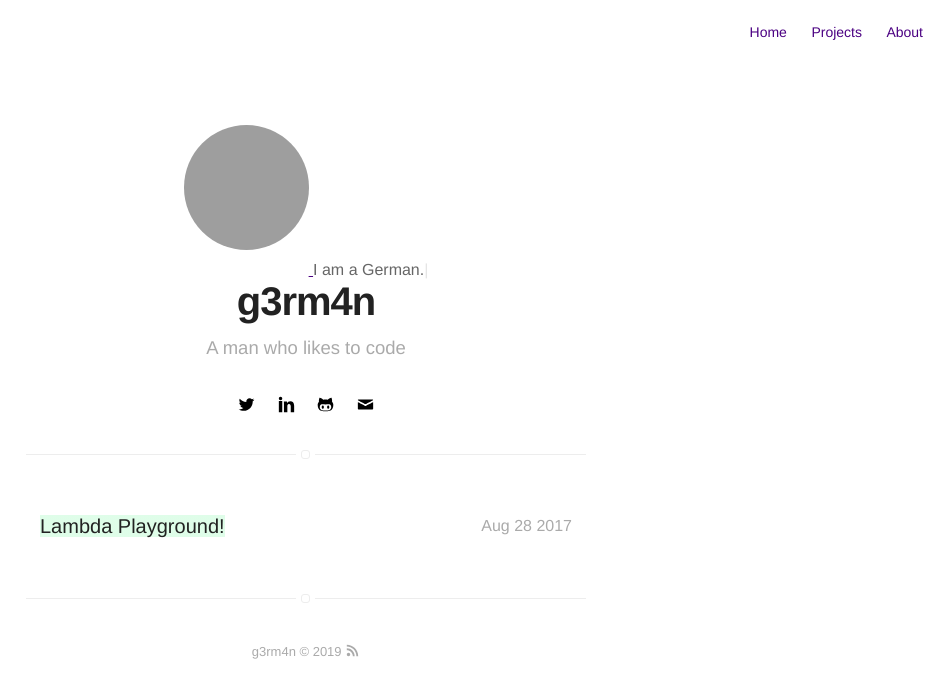
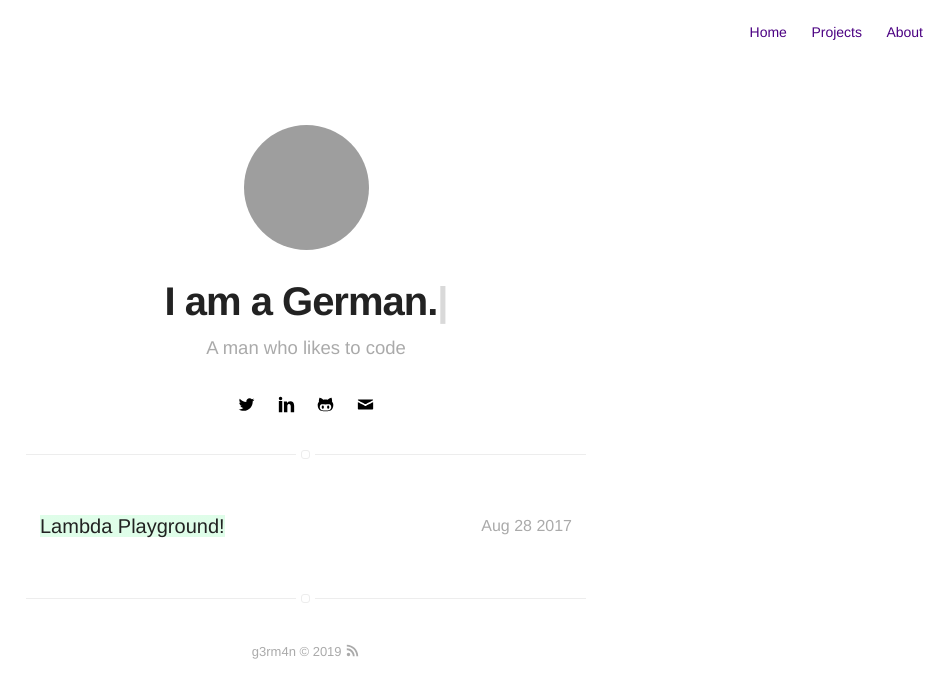
Before and after one commit to ImaMonsta/demo-jekill, a Jekyll site: the page built from blog/index.html, in a window 1280 px wide. Shown: the top 698 px of the page, without its empty margins (334-1280 px from the left). Built offline with Jekyll 4.4.1, drawn with Linux system fonts in a browser that asks for light colours; grey boxes are pictures that could not be loaded.

Commit message:
Update header.html

```diff
--- a/_includes/header.html
+++ b/_includes/header.html
@@ -19,10 +19,11 @@
         <div id="typed-strings">
              <p>I am a Entrepreneur.</p>
              <p>I am a Developer.</p>
+             <p>I am a g3rm4n.</p>
              <p>I am a German.</p>
         </div>
-        <span id="typed"></span>
-        <h1 class="title">{{ site.name }}</h1>
+
+        <h1 class="title"><span id="typed"></span></h1>
         <h2 class="description">{{ site.bio }}</h2>
 
         {% include social-links.html %}
```
